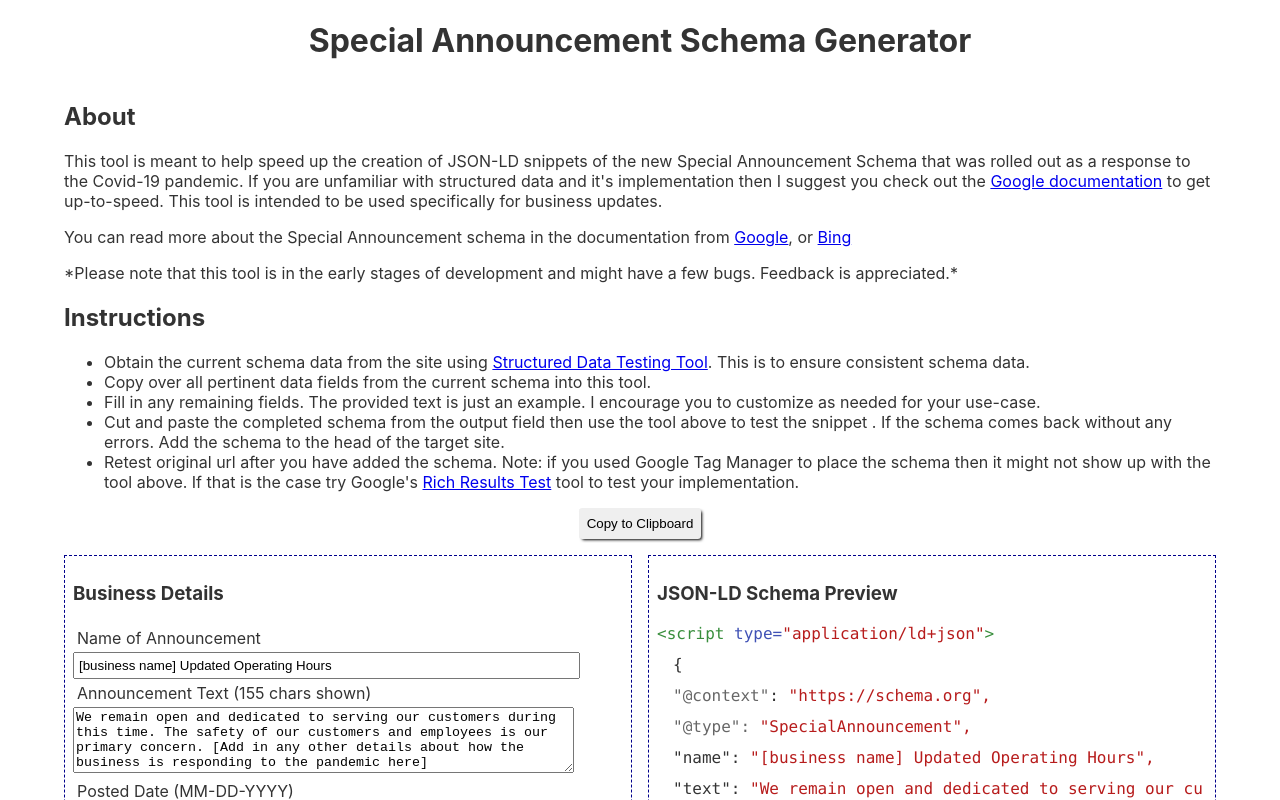
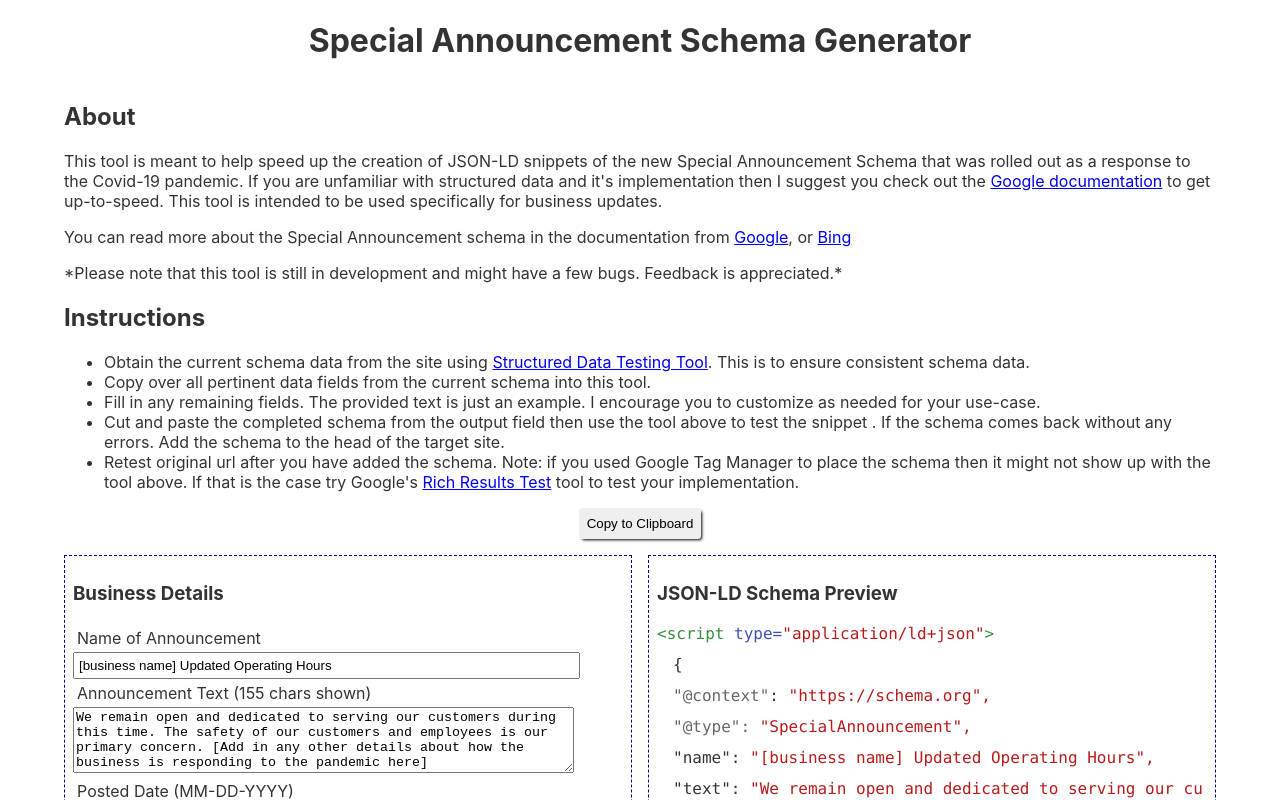
Before and after one commit to Schmidt-Aaron/SchemaGenerator, a React (Create React App) app: page / in a window 1280 px wide. Shown: the top 800 px of the page. Built offline with nearby package versions, Linux system fonts and the light colour scheme.

Commit message:
text update

```diff
--- a/src/components/about.js
+++ b/src/components/about.js
@@ -39,8 +39,8 @@ export default function About() {
         </a>
       </p>
       <p>
-        *Please note that this tool is in the early stages of development and
-        might have a few bugs. Feedback is appreciated.*
+        *Please note that this tool is still in development and might have a few
+        bugs. Feedback is appreciated.*
       </p>
       <h2>Instructions</h2>
       <ul>
```
